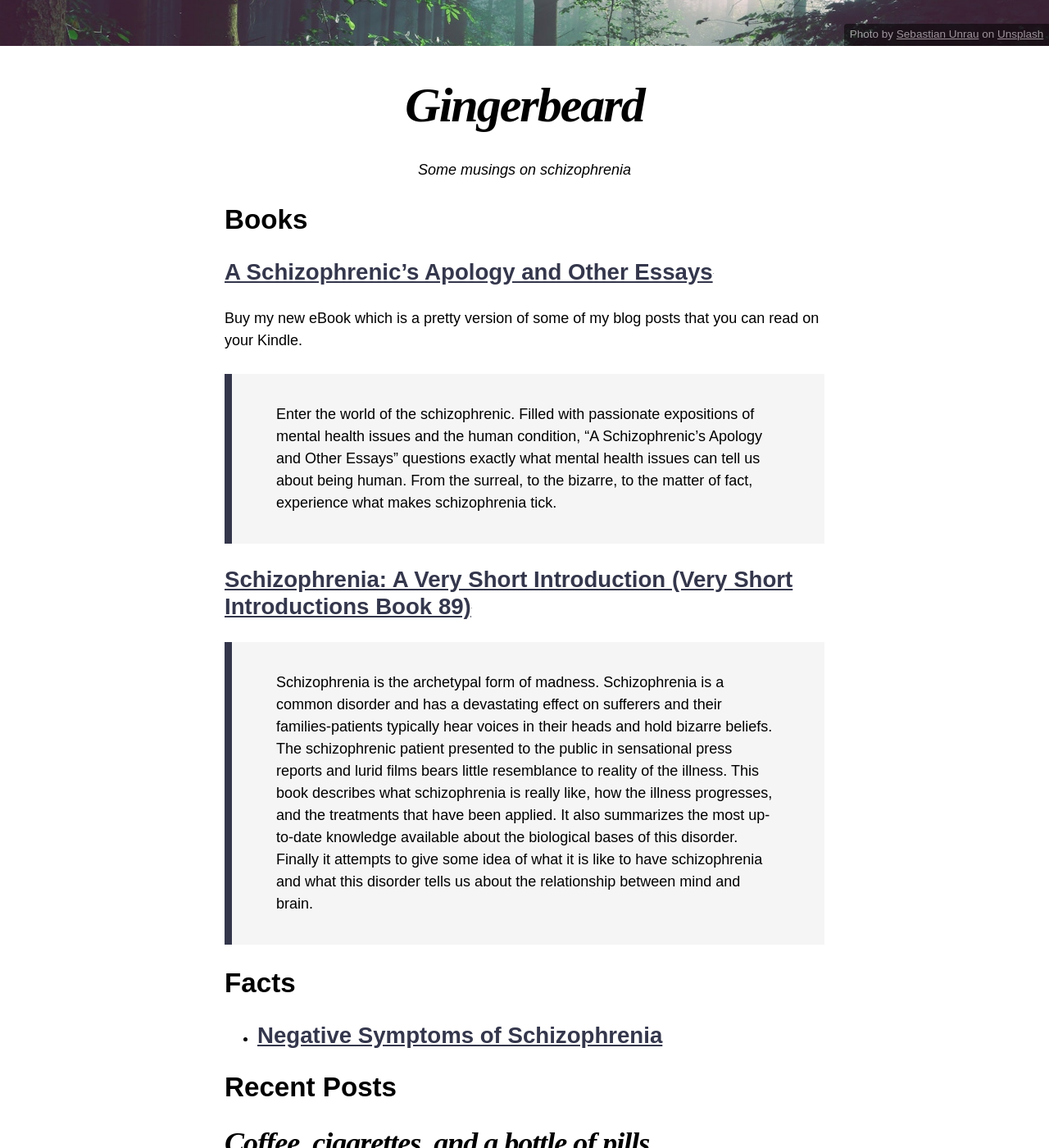
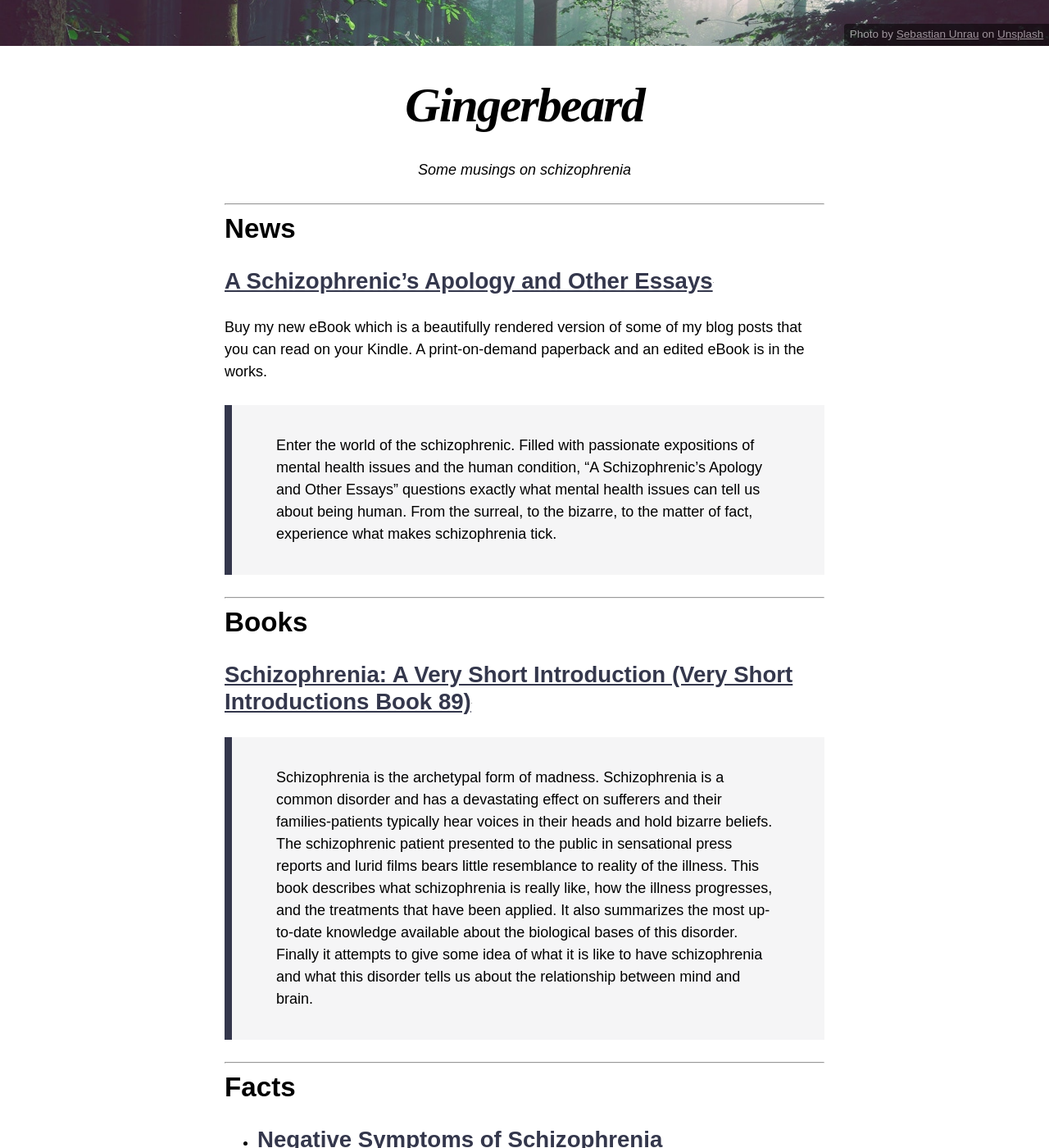
Before and after one commit to hori-kun/blog, a Jekyll site: the page built from index.md, in a window 1280 px wide and 1400 px high, scrolled down 460 px. Shown: the whole window at 82% size. Built offline with Jekyll 4.4.1, drawn with Linux system fonts in a browser that asks for light colours; nearby versions of some CDN libraries; a script that is not in the unit is left out.

Commit message:
Update with proper Amazon links

```diff
--- a/_config.yml
+++ b/_config.yml
@@ -51,6 +51,9 @@ footer_links:
   - title: Discord
     url: https://discord.gg/HzmTKJe
     icon: fab fa-discord
+  - title: Amazon
+    url: https://www.amazon.com/Jarrod-Ingram/e/B07P5FDXYV
+    icon: fab fa-amazon
   - title: Buy me a coffee
     url: https://www.buymeacoffee.com/mv1LaJA
     icon: fas fa-coffee
--- a/_data/authors.yml
+++ b/_data/authors.yml
@@ -13,7 +13,7 @@ jeffi:
       url: https://github.com/jjingram
       icon: fab fa-github
     - title: Amazon
-      url: https://www.amazon.com/-/e/B07P5FDXYV
+      url: https://www.amazon.com/Jarrod-Ingram/e/B07P5FDXYV
       icon: fab fa-amazon
     - title: Buy me a coffee
       url: https://www.buymeacoffee.com/mv1LaJA
--- a/index.md
+++ b/index.md
@@ -8,17 +8,25 @@ title: Gingerbeard
 
 <center><p><em>Some musings on schizophrenia</em></p></center>
 
-# Books
+<hr>
+
+# News
 
 ## <a target="_blank" href="https://www.amazon.com.au/gp/product/B07NZDVC1K/ref=as_li_tl?ie=UTF8&camp=247&creative=1211&creativeASIN=B07NZDVC1K&linkCode=as2&tag=gingerbeard-22&linkId=281633732033f939ca068600faeae03a">A Schizophrenic's Apology and Other Essays</a><img src="//ir-au.amazon-adsystem.com/e/ir?t=gingerbeard-22&l=am2&o=36&a=B07NZDVC1K" width="1" height="1" border="0" alt="" style="border:none !important; margin:0px !important;" />
 
-Buy my new eBook which is a pretty version of some of my blog posts that you can read on your Kindle.
+Buy my new eBook which is a beautifully rendered version of some of my blog posts that you can read on your Kindle. A print-on-demand paperback and an edited eBook is in the works.
 
 > Enter the world of the schizophrenic. Filled with passionate expositions of mental health issues and the human condition, “A Schizophrenic’s Apology and Other Essays” questions exactly what mental health issues can tell us about being human. From the surreal, to the bizarre, to the matter of fact, experience what makes schizophrenia tick.
+
+<hr>
+
+# Books
 
 ## <a target="_blank" href="https://www.amazon.com.au/gp/product/B000SHMBPW/ref=as_li_tl?ie=UTF8&camp=247&creative=1211&creativeASIN=B000SHMBPW&linkCode=as2&tag=gingerbeard-22&linkId=d66080004d9e095c4e398ea9886466e4">Schizophrenia: A Very Short Introduction (Very Short Introductions Book 89)</a><img src="//ir-au.amazon-adsystem.com/e/ir?t=gingerbeard-22&l=am2&o=36&a=B000SHMBPW" width="1" height="1" border="0" alt="" style="border:none !important; margin:0px !important;" />
 
 > Schizophrenia is the archetypal form of madness. Schizophrenia is a common disorder and has a devastating effect on sufferers and their families-patients typically hear voices in their heads and hold bizarre beliefs. The schizophrenic patient presented to the public in sensational press reports and lurid films bears little resemblance to reality of the illness. This book describes what schizophrenia is really like, how the illness progresses, and the treatments that have been applied. It also summarizes the most up-to-date knowledge available about the biological bases of this disorder. Finally it attempts to give some idea of what it is like to have schizophrenia and what this disorder tells us about the relationship between mind and brain.
+
+<hr>
 
 # Facts
 <ul>
@@ -27,4 +35,6 @@ Buy my new eBook which is a pretty version of some of my blog posts that you can
 {% endfor %}
 </ul>
 
-# Recent Posts
+<hr>
+
+# Posts
```
Also changed, not shown: about.md (+2 -2 lines).
